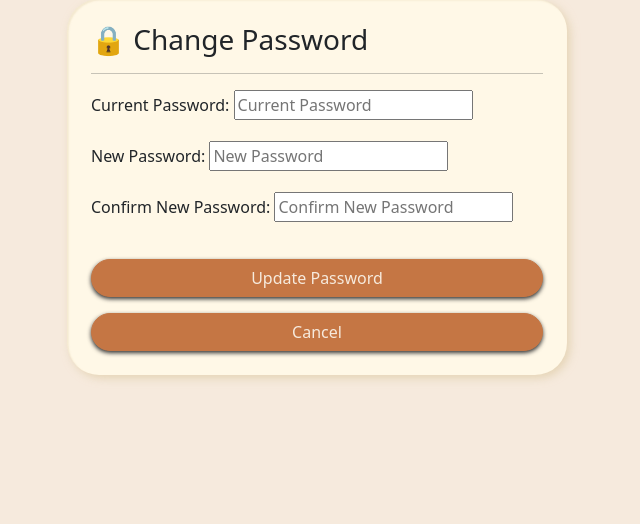
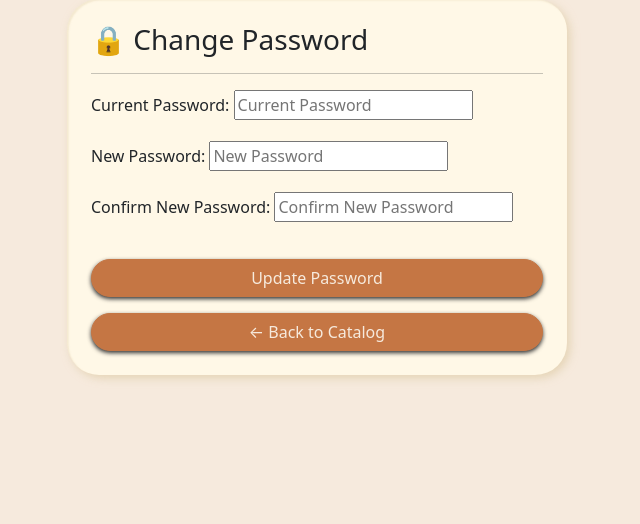
Before and after one commit to g3se/bookworm, a Django app: page /profile/change-password/ in a window 1280 px wide. Shown: the part 253-777 px from the top of the page, without its empty margins (323-963 px from the left). Run offline with Django 5.2, Linux system fonts and the light colour scheme; a user stored in the database is signed in.

Commit message:
changed phrase from change_password.html (Button original was cancel, now it says <- Back to catalog)

```diff
--- a/bookworm/accounts/templates/accounts/change_password.html
+++ b/bookworm/accounts/templates/accounts/change_password.html
@@ -56,7 +56,7 @@
       </form>
 
       <a href="/books/" class="btn btn-outline-secondary mt-3 login-Button">
-        Cancel
+        ← Back to Catalog
       </a>
     </div>
   </main>
```
Also changed, not shown: bookworm/db.sqlite3.
